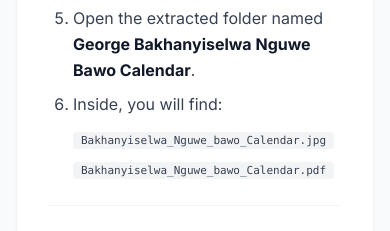
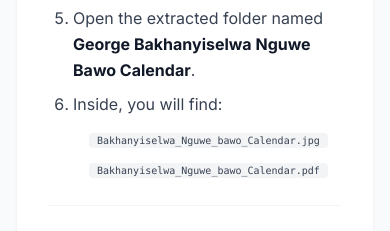
Before and after one commit to simthandilemthwesi/gbnb-site, a React (Create React App) app: page /calendar in a window 390 px wide. Shown: the part 1520-1751 px from the top of the page. Built offline with nearby package versions, Linux system fonts and the light colour scheme; no server answers.

Commit message:
Shrink calendar filename chips to 10px on mobile

```diff
--- a/src/pages/Calendar.tsx
+++ b/src/pages/Calendar.tsx
@@ -68,9 +68,9 @@ const Calendar: React.FC = () => {
                 <li>Right‑click and select <strong className="text-gray-900">Extract All</strong>.</li>
                 <li>Open the extracted folder named <strong className="text-gray-900">George Bakhanyiselwa Nguwe Bawo Calendar</strong>.</li>
                 <li>Inside, you will find:
-                  <ul className="list-none ml-0 mt-2 space-y-1">
-                    <li><code className="bg-gray-100 px-2 py-0.5 rounded text-[11px] sm:text-sm break-all">Bakhanyiselwa_Nguwe_bawo_Calendar.jpg</code></li>
-                    <li><code className="bg-gray-100 px-2 py-0.5 rounded text-[11px] sm:text-sm break-all">Bakhanyiselwa_Nguwe_bawo_Calendar.pdf</code></li>
+                  <ul className="list-none ml-4 mt-2 space-y-1">
+                    <li><code className="bg-gray-100 px-2 py-0.5 rounded text-[10px] sm:text-sm break-all">Bakhanyiselwa_Nguwe_bawo_Calendar.jpg</code></li>
+                    <li><code className="bg-gray-100 px-2 py-0.5 rounded text-[10px] sm:text-sm break-all">Bakhanyiselwa_Nguwe_bawo_Calendar.pdf</code></li>
                   </ul>
                 </li>
               </ol>
```
